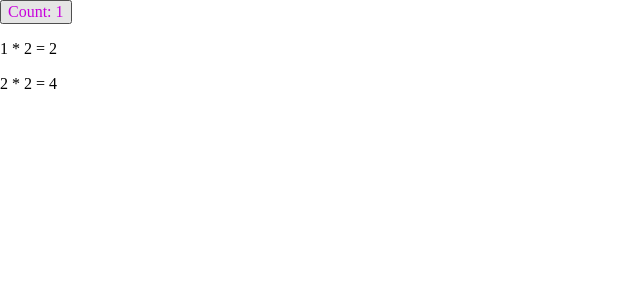
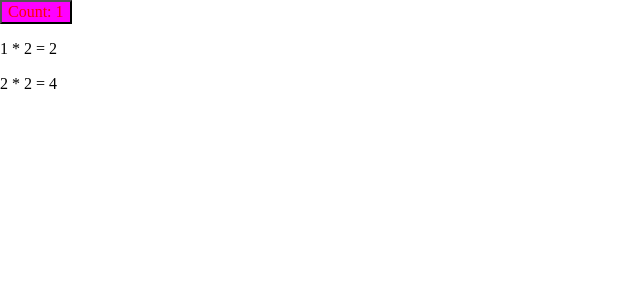
Before and after one commit to mydevby/mydevby.github.io, a Svelte app: page / in a window 1280 px wide. Shown: the top 300 px of the page, without its empty margins (0-640 px from the left). Built offline with nearby package versions, Linux system fonts and the light colour scheme.

Commit message:
Add style for btn

```diff
--- a/src/App.svelte
+++ b/src/App.svelte
@@ -11,15 +11,19 @@
 </script>
 
 <button on:click={handleClick}>
-	Count: {count}
+	<span>Count: {count}</span>
 </button>
 
 <p>{count} * 2 = {doubled}</p>
 <p>{doubled} * 2 = {quadrupled}</p>
 
 <style lang="scss">
-	$pink: rgb(200, 0, 220);
+	$red: #f00;
+	$blue: #f0f;
 	button {
-		color: $pink;
+		background: #f0f;
+		span {
+			color: $red
+		}
 	}
 </style>
```
Also changed, not shown: public/build/bundle.css, public/build/bundle.js, 1 other file (tests, documents, lock files or other folders).
